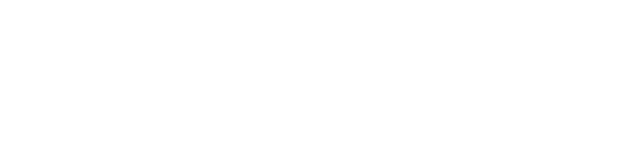
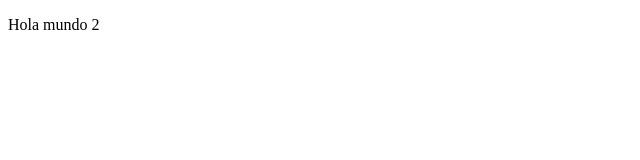
Before and after one commit to rgruedaa/githubClass, a plain HTML site: page index.html in a window 1280 px wide. Shown: the whole page, without its empty margins (0-640 px from the left). Drawn offline with Linux system fonts and the light colour scheme.

Commit message:
cuarto cambio
Signed-off-by: Rocio <rocio_rg13@hotmail.com>

```diff
--- a/index.html
+++ b/index.html
@@ -7,7 +7,7 @@
     <title>Document</title>
 </head>
 <body>
-
+<p>Hola mundo 2</p>
 
 </body>
 </html>
```
